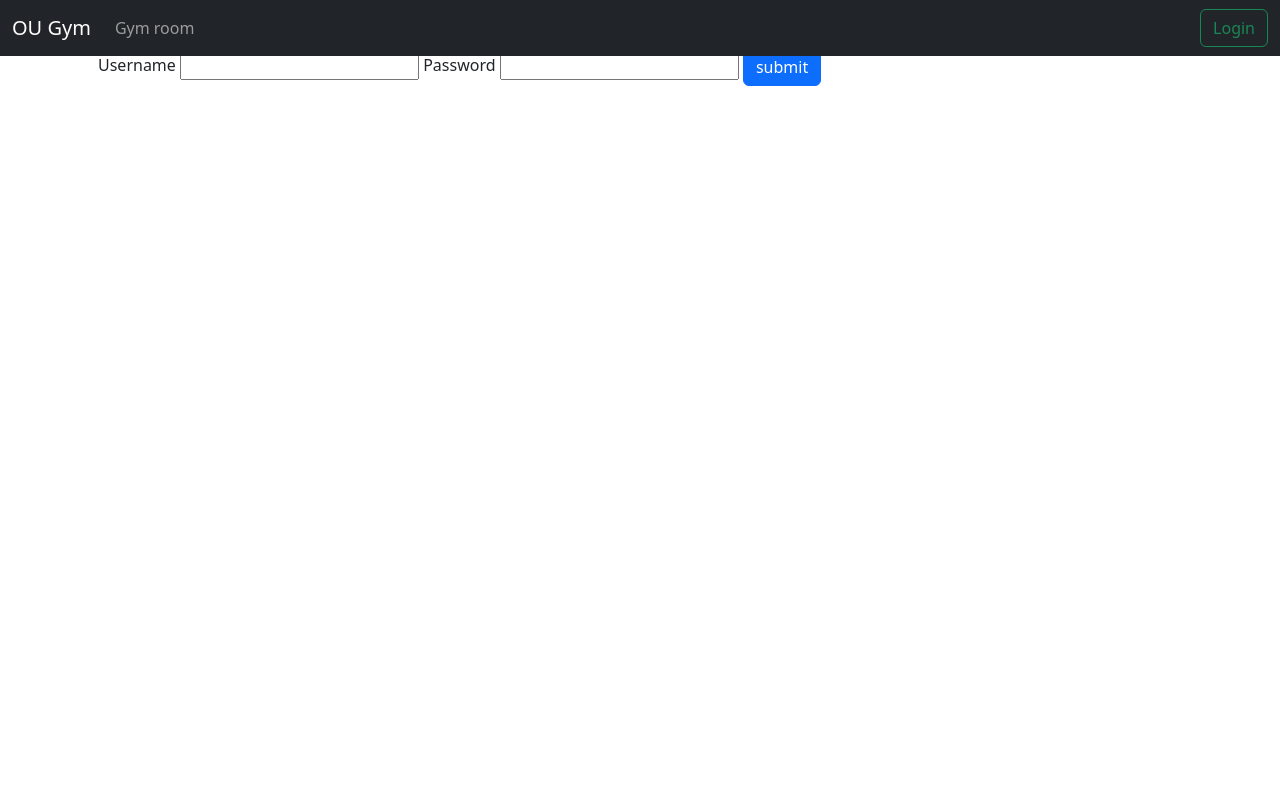
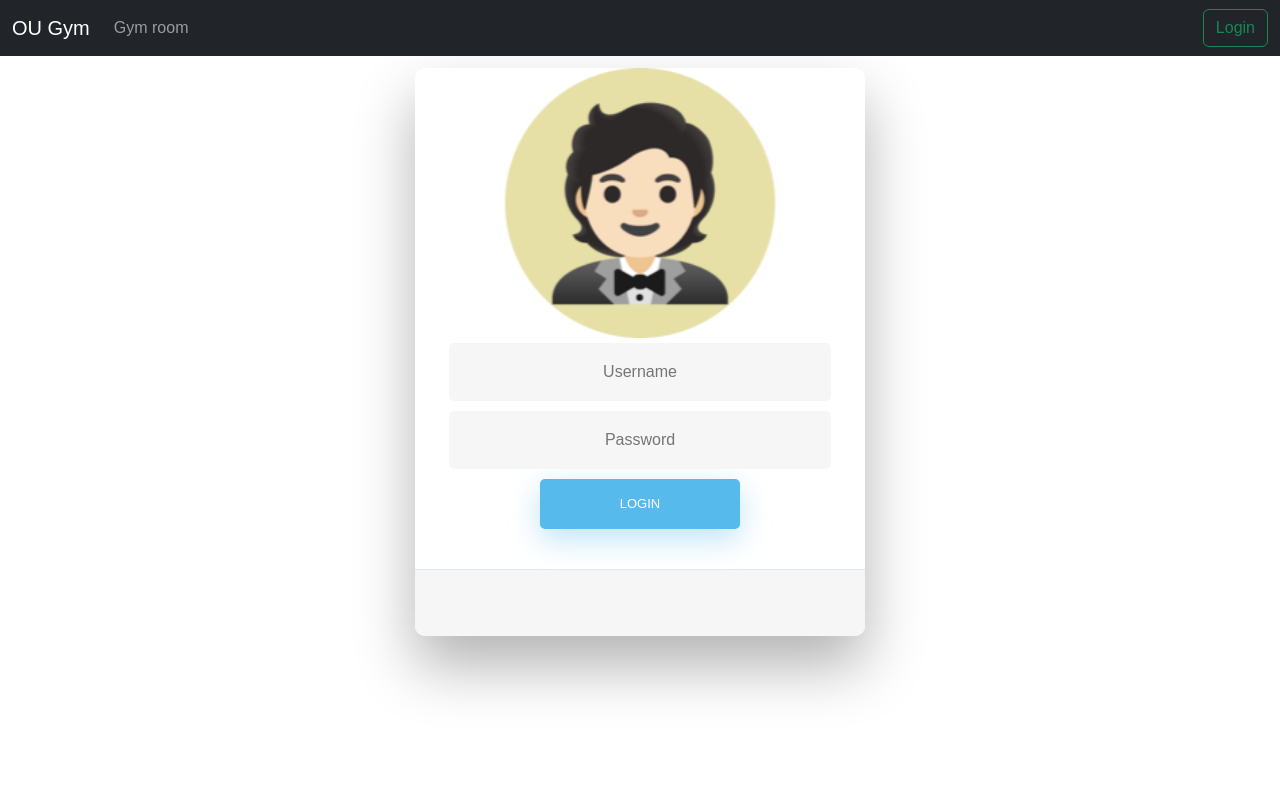
Before and after one commit to arman0325/asgn1, a Django app: page /gym/login in a window 1280 px wide. Run offline with Django 3.2, Linux system fonts and the light colour scheme; some libraries are stand-ins or nearby versions.

Commit message:
updated 6-11

```diff
--- /dev/null
+++ b/gym/static/css/login.css
@@ -0,0 +1,261 @@
+/* BASIC */
+
+html {
+  background-color: #56baed;
+}
+
+body {
+  font-family: "Poppins", sans-serif;
+  height: 100vh;
+}
+
+a {
+  color: #92badd;
+  display:inline-block;
+  text-decoration: none;
+  font-weight: 400;
+}
+
+h2 {
+  text-align: center;
+  font-size: 16px;
+  font-weight: 600;
+  text-transform: uppercase;
+  display:inline-block;
+  margin: 40px 8px 10px 8px;
+  color: #cccccc;
+}
+
+
+
+/* STRUCTURE */
+
+.wrapper {
+  display: flex;
+  align-items: center;
+  flex-direction: column;
+  justify-content: center;
+  width: 100%;
+  min-height: 100%;
+  padding: 20px;
+}
+
+#formContent {
+  -webkit-border-radius: 10px 10px 10px 10px;
+  border-radius: 10px 10px 10px 10px;
+  background: #fff;
+  padding: 30px;
+  width: 90%;
+  max-width: 450px;
+  position: relative;
+  padding: 0px;
+  -webkit-box-shadow: 0 30px 60px 0 rgba(0,0,0,0.3);
+  box-shadow: 0 30px 60px 0 rgba(0,0,0,0.3);
+  text-align: center;
+}
+
+#formFooter {
+  background-color: #f6f6f6;
+  border-top: 1px solid #dce8f1;
+  padding: 25px;
+  text-align: center;
+  -webkit-border-radius: 0 0 10px 10px;
+  border-radius: 0 0 10px 10px;
+}
+
+
+
+/* TABS */
+
+h2.inactive {
+  color: #cccccc;
+}
+
+h2.active {
+  color: #0d0d0d;
+  border-bottom: 2px solid #5fbae9;
+}
+
+
+
+/* FORM TYPOGRAPHY*/
+
+input[type=button], input[type=submit], input[type=reset]  {
+  background-color: #56baed;
+  border: none;
+  color: white;
+  padding: 15px 80px;
+  text-align: center;
+  text-decoration: none;
+  display: inline-block;
+  text-transform: uppercase;
+  font-size: 13px;
+  -webkit-box-shadow: 0 10px 30px 0 rgba(95,186,233,0.4);
+  box-shadow: 0 10px 30px 0 rgba(95,186,233,0.4);
+  -webkit-border-radius: 5px 5px 5px 5px;
+  border-radius: 5px 5px 5px 5px;
+  margin: 5px 20px 40px 20px;
+  -webkit-transition: all 0.3s ease-in-out;
+  -moz-transition: all 0.3s ease-in-out;
+  -ms-transition: all 0.3s ease-in-out;
+  -o-transition: all 0.3s ease-in-out;
+  transition: all 0.3s ease-in-out;
+}
+
+input[type=button]:hover, input[type=submit]:hover, input[type=reset]:hover  {
+  background-color: #39ace7;
+}
+
+input[type=button]:active, input[type=submit]:active, input[type=reset]:active  {
+  -moz-transform: scale(0.95);
+  -webkit-transform: scale(0.95);
+  -o-transform: scale(0.95);
+  -ms-transform: scale(0.95);
+  transform: scale(0.95);
+}
+
+input[type=text],input[type=password] {
+  background-color: #f6f6f6;
+  border: none;
+  color: #0d0d0d;
+  padding: 15px 32px;
+  text-align: center;
+  text-decoration: none;
+  display: inline-block;
+  font-size: 16px;
+  margin: 5px;
+  width: 85%;
+  border: 2px solid #f6f6f6;
+  -webkit-transition: all 0.5s ease-in-out;
+  -moz-transition: all 0.5s ease-in-out;
+  -ms-transition: all 0.5s ease-in-out;
+  -o-transition: all 0.5s ease-in-out;
+  transition: all 0.5s ease-in-out;
+  -webkit-border-radius: 5px 5px 5px 5px;
+  border-radius: 5px 5px 5px 5px;
+}
+
+input[type=text]:focus {
+  background-color: #fff;
+  border-bottom: 2px solid #5fbae9;
+}
+
+input[type=text]:placeholder {
+  color: #cccccc;
+}
+
+
+
+/* ANIMATIONS */
+
+/* Simple CSS3 Fade-in-down Animation */
+.fadeInDown {
+  -webkit-animation-name: fadeInDown;
+  animation-name: fadeInDown;
+  -webkit-animation-duration: 1s;
+  animation-duration: 1s;
+  -webkit-animation-fill-mode: both;
+  animation-fill-mode: both;
+}
+
+@-webkit-keyframes fadeInDown {
+  0% {
+    opacity: 0;
+    -webkit-transform: translate3d(0, -100%, 0);
+    transform: translate3d(0, -100%, 0);
+  }
+  100% {
+    opacity: 1;
+    -webkit-transform: none;
+    transform: none;
+  }
+}
+
+@keyframes fadeInDown {
+  0% {
+    opacity: 0;
+    -webkit-transform: translate3d(0, -100%, 0);
+    transform: translate3d(0, -100%, 0);
+  }
+  100% {
+    opacity: 1;
+    -webkit-transform: none;
+    transform: none;
+  }
+}
+
+/* Simple CSS3 Fade-in Animation */
+@-webkit-keyframes fadeIn { from { opacity:0; } to { opacity:1; } }
+@-moz-keyframes fadeIn { from { opacity:0; } to { opacity:1; } }
+@keyframes fadeIn { from { opacity:0; } to { opacity:1; } }
+
+.fadeIn {
+  opacity:0;
+  -webkit-animation:fadeIn ease-in 1;
+  -moz-animation:fadeIn ease-in 1;
+  animation:fadeIn ease-in 1;
+
+  -webkit-animation-fill-mode:forwards;
+  -moz-animation-fill-mode:forwards;
+  animation-fill-mode:forwards;
+
+  -webkit-animation-duration:1s;
+  -moz-animation-duration:1s;
+  animation-duration:1s;
+}
+
+.fadeIn.first {
+  -webkit-animation-delay: 0.4s;
+  -moz-animation-delay: 0.4s;
+  animation-delay: 0.4s;
+}
+
+.fadeIn.second {
+  -webkit-animation-delay: 0.6s;
+  -moz-animation-delay: 0.6s;
+  animation-delay: 0.6s;
+}
+
+.fadeIn.third {
+  -webkit-animation-delay: 0.8s;
+  -moz-animation-delay: 0.8s;
+  animation-delay: 0.8s;
+}
+
+.fadeIn.fourth {
+  -webkit-animation-delay: 1s;
+  -moz-animation-delay: 1s;
+  animation-delay: 1s;
+}
+
+/* Simple CSS3 Fade-in Animation */
+.underlineHover:after {
+  display: block;
+  left: 0;
+  bottom: -10px;
+  width: 0;
+  height: 2px;
+  background-color: #56baed;
+  content: "";
+  transition: width 0.2s;
+}
+
+.underlineHover:hover {
+  color: #0d0d0d;
+}
+
+.underlineHover:hover:after{
+  width: 100%;
+}
+
+
+
+/* OTHERS */
+
+*:focus {
+    outline: none;
+}
+
+#icon {
+  width:60%;
+}
--- a/gym/static/css/test.css
+++ b/gym/static/css/test.css
@@ -11,3 +11,6 @@
   cursor: default;
   opacity: 0.6;
 }
+.hidden{
+    display:none;
+}
--- a/gym/templates/gym/login.html
+++ b/gym/templates/gym/login.html
@@ -1,15 +1,38 @@
 {% extends "header.html" %}
 
 {% block title %}Login{% endblock %}
+{% load static %}
+{% block cssfile %}
+<link href="{% static '/css/test.css' %}?{% now 'U' %}" rel="stylesheet">
+<link href="{% static '/css/login.css' %}?{% now 'U' %}" rel="stylesheet">
+{% endblock %}
 
 {% block content %}
-<form method="POST" enctype=multipart/form-data>
-	<label name="username">Username</label>
-	<input type="text" name="username">
-	<label name="password">Password</label>
-	<input type="text" name="password">
-{% csrf_token %}
+{% load static %}
 
-<button type="submit" class="btn btn-primary">submit</button>
-</form>
+<div class="wrapper fadeInDown">
+  <div id="formContent">
+    <!-- Tabs Titles -->
+
+    <!-- Icon -->
+    <div class="fadeIn first">
+      <img src="{% static 'logo.png' %}" id="icon" alt="User Icon" />
+    </div>
+
+    <!-- Login Form -->
+    <form method="POST" enctype=multipart/form-data>
+		<input type="text" name="username"class="fadeIn second" placeholder="Username">
+		<input type="password" name="password" class="fadeIn third"placeholder="Password">
+		{% csrf_token %}
+
+		<input type="submit"  value="Login">
+	</form>
+
+    <!-- Remind Passowrd -->
+    <div id="formFooter">
+      <p id="RedMsg">{{Msg}}</p>
+    </div>
+
+  </div>
+</div>
 {% endblock %}
--- a/gym/urls.py
+++ b/gym/urls.py
@@ -10,7 +10,6 @@
     path('gymroom', views.viewCurrentUsers, name='viewCurrentUsers'),
     #Path: /gym/login
     path('login', views.userLogin, name='userLogin'),
-
     #Path: /gym/logout
     path('logout', views.Logout, name='Logout'),
     #Path: /gym/admit/lsit
@@ -29,16 +28,17 @@
     path('admit/importRemove', views.importRemove, name='importRemove'),
     #Path: /gym/admit/setMax
     path('admit/setMax', views.SetMaxUsers, name='SetMaxUsers'),
-
+    #Path: /gym/admit/record
     path('admit/record', views.viewRecord, name='viewRecord'),
+    #Path: /gym/admit/record/12133174
     path('admit/record/<int:id>/', views.viewRecord, name='viewRecord'),
-
-    path('admit/clearGym', views.clearGym, name='clearGym'),
-
+    #Path: /gym/admit/cleanGym
+    path('admit/cleanGym', views.cleanGym, name='cleanGym'),
+    #Path: /gym/admit/GymStatus
     path('admit/GymStatus', views.GymStatus, name='GymStatus'),
-
+    #Path: /gym/admit/addUser/0
     path('admit/addUser/<int:type>', views.addPage, name='addPage'),
 
 ]
 
-handler404="gym.views.handle_not_found"
+handler404="gym.views.handle_not_found" # for 404 page but the debug need to change to False
--- a/gym/views.py
+++ b/gym/views.py
@@ -19,12 +19,18 @@
 f = open("gym/static/Number.txt","r")
 maxNum = int(f.readline())
 f.close()
+admin=False
 
+loginTime = 3
+
+#404 page handling
 def handle_not_found(request, exception):
 	return render(request,'404.html')
 
 def index(request):
-	return render(request, 'gym/index.html')
+	global loginTime
+	loginTime = 3
+	return render(request, 'gym/index.html',{'admin':admin})
 
 #export the csv of the GymUser
 def exportGymUser(request):
@@ -62,21 +68,23 @@
 def viewCurrentUsers(request):
 
 	global admin
+	room = RoomStatus.objects.get(roomId=1)
 	if request.user.is_authenticated:
 		admin=True
+		if room.roomStatus=="False":
+			clean()
 	else:
 		admin=False
 	users = GymNow.objects.all().order_by('entryTime')
 	waitUsers = GymWaiting.objects.all().order_by('waitTime')
-	room = RoomStatus.objects.get(roomId=1)
-	if room.roomStatus=="False":
-		clear()
+
 	return render(request, 'gym/ViewCurrentUsers.html',
 							{'users':users,
 							'waitUsers':waitUsers,
 							'admin':admin,
 							'max':maxNum,
-							'status':room.roomStatus
+							'status':room.roomStatus,
+							'action':room.roomAction
 							})
 
 @login_required
@@ -108,25 +116,28 @@
 		f.write(str(maxNum))
 		f.close()
 
-
 	return render(request, 'gym/setMax.html',
 							{'admin':admin,
 							'maxNum':maxNum
 							})
 
 def userLogin(request):
+	global loginTime
+	if loginTime<0:
+		return redirect('/gym')
 	if request.method=="POST":
 		username = request.POST['username']
 		password = request.POST['password']
 		user = auth.authenticate(request, username=username, password=password)
 		if user is not None:
-
 			login(request, user)
 			return redirect('/gym/admit/admitGym')
 		else:
-			return redirect('/gym')
+			loginTime -= 1
+			print(loginTime)
+			return render(request, 'gym/login.html',
+							{'Msg':'Username or Password is wrong'})
 	else:
-
 		return render(request, 'gym/login.html')
 
 def easyLogin(request):
@@ -135,15 +146,16 @@
 	user = authenticate(request, username=username, password=password)
 	if user is not None:
 		global admin
-		admin = True
-
+		admin = True #get the admin attribute after success login
 		login(request, user)
-		return redirect('/gym/admit/admitGym')
+		return redirect('/gym/')
 	else:
 		return redirect('/gym')
 
 def Logout(request):
 	auth.logout(request)
+	global admin
+	admin=False
 	return redirect('/gym')
 
 @login_required
@@ -163,6 +175,7 @@
 		messages.success(request,"Action unsuccessful")
 	return redirect('/gym/admit/admitGym')
 
+#upload csv to admit user
 @login_required
 def upload(request):
 	form = UploadFileForm()
@@ -197,11 +210,11 @@
 			form = UploadFileForm()
 	return render(request, 'gym/upload.html',{'form':form, 'admin':admin})
 
-
+# record page
 @login_required
 def viewRecord(request,id=None):
 	users = Record.objects.all().order_by('entryTime')
-	if id != None:
+	if id != None: # has a designated user
 		users = Record.objects.filter(userId=id)
 
 	return render(request, 'gym/record.html',
@@ -210,7 +223,9 @@
 							'id':id
 							})
 
-def clear():
+#clean the gym table function
+#gym user will record but waiting will not.
+def clean():
 	users = GymNow.objects.all()
 	for x in users:
 		new_user = Record.objects.create(userId=x.userId, entryTime=x.entryTime)
@@ -220,19 +235,35 @@
 	for x in users:
 		GymWaiting.objects.filter(userId=x.userId).delete()
 
-def clearGym(request):
-	clear()
+#clean button of gym room
+@login_required
+def cleanGym(request):
+	clean()
 	return redirect('/gym/admit/admitGym')
 
+@login_required
 def GymStatus(request):
-	room = RoomStatus.objects.get(roomId=1)
-	if room.roomStatus=="False":
-		room.roomStatus=True
-	else:
-		room.roomStatus=False
-	room.save()
-	return redirect('/gym/admit/admitGym')
+	if request.method == 'POST':
+		room = RoomStatus.objects.get(roomId=1)
+		status = request.POST['status']
+		time = request.POST['time']
+		if status=="Cleaning" or status=="Teaching": #clean and teach case
+			if time=="":
+				return render(request, 'gym/status.html',{'Msg':'*Please select the time'})
+			room.roomStatus=False
+			room.roomAction=status+" End time:"+time
+		elif status=="Close": # close case
+			room.roomStatus=False
+			room.roomAction=status
+		else: # open case
+			room.roomStatus=True
+			room.roomAction=status
+		room.save()
+		#return HttpResponse(status)
+		return redirect('/gym/admit/admitGym')
+	return render(request, 'gym/status.html',{'admin':admin})
 
+#for add gym user and add to waiting list
 @login_required
 def addPage(request, type=0):
 	users = GymUser.objects.all().order_by('id')
@@ -241,26 +272,25 @@
 		try:
 			if not GymNow.objects.filter(userId = da[0]).exists():
 				user = GymUser.objects.get(pk=da[0])
-
-				if type==1:
+				if type==1: # add to waiting list
 					new_user = GymWaiting.objects.create(userId=user)
-				else:
+				else: # add gym user
 					new_user = GymNow.objects.create(userId=user)
 				new_user.save()
 				return redirect('/gym/admit/admitGym')
-			else:
+			else: #if user is existing
 				return render(request, 'gym/addForm.html',
 								{'users' : users,
 								'msg':'The user is exist',
 								'admin':admin
 								})
-		except:
+		except: # the user is not admitted
 			return render(request, 'gym/addForm.html',
 								{'users' : users,
 								'msg':'The user is not admitted',
 								'admin':admin
 								})
-	else:
+	else: # normal load on page
 		return render(request, 'gym/addForm.html',
 							{'users' : users,
 							'msg':'',
```
Also changed, not shown: gym/static/GymUser.csv (+3 -17 lines), gym/templates/gym/ViewCurrentUsers.html (+12 -9 lines), gym/templates/gym/index.html (+24 -6 lines), gym/templates/gym/setMax.html (+6 -3 lines), gym/templates/gym/status.html (added, +60 -0 lines), gym/tests.py (+0 -67 lines), gym/static/logo.png (added).
